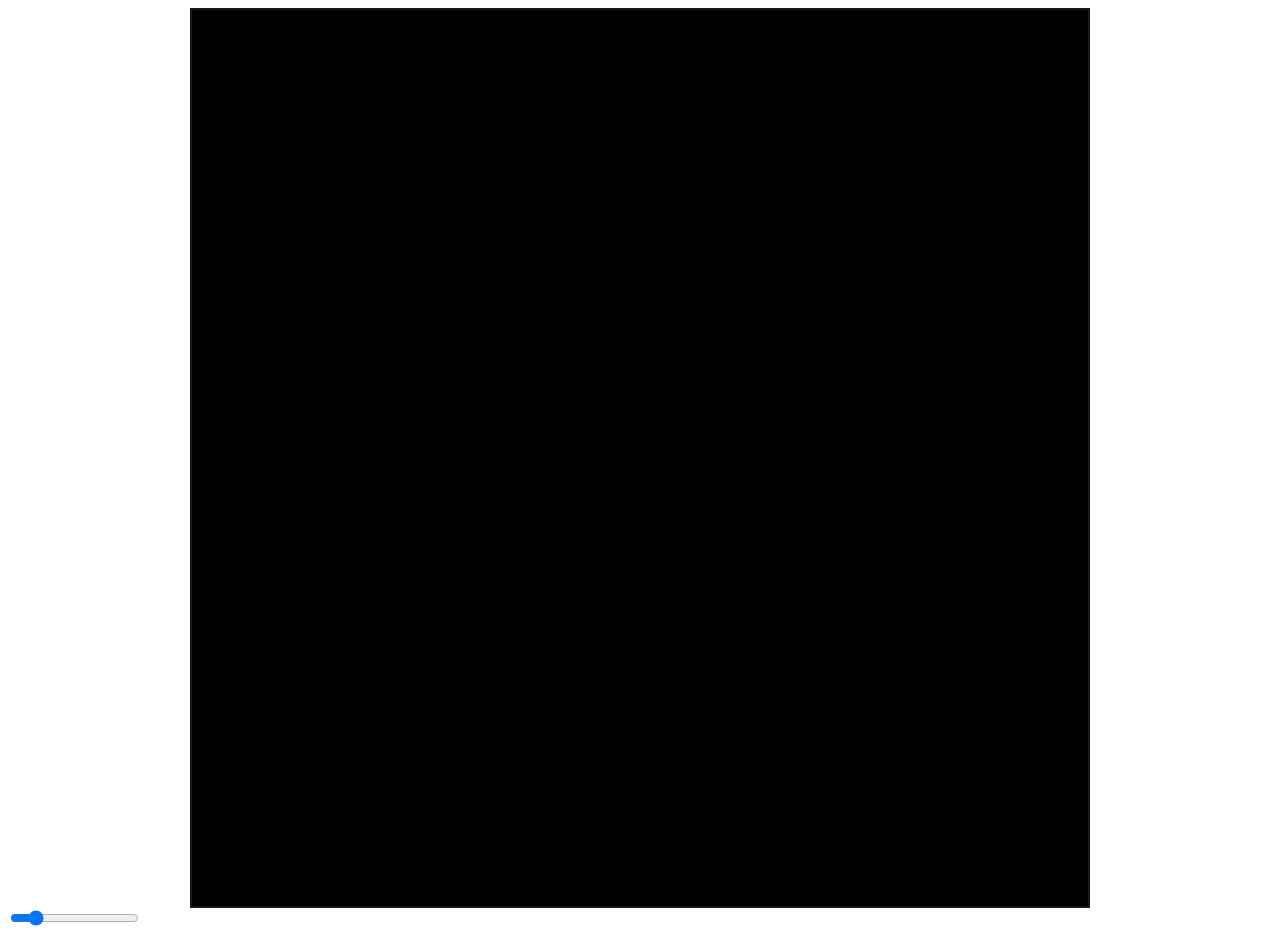
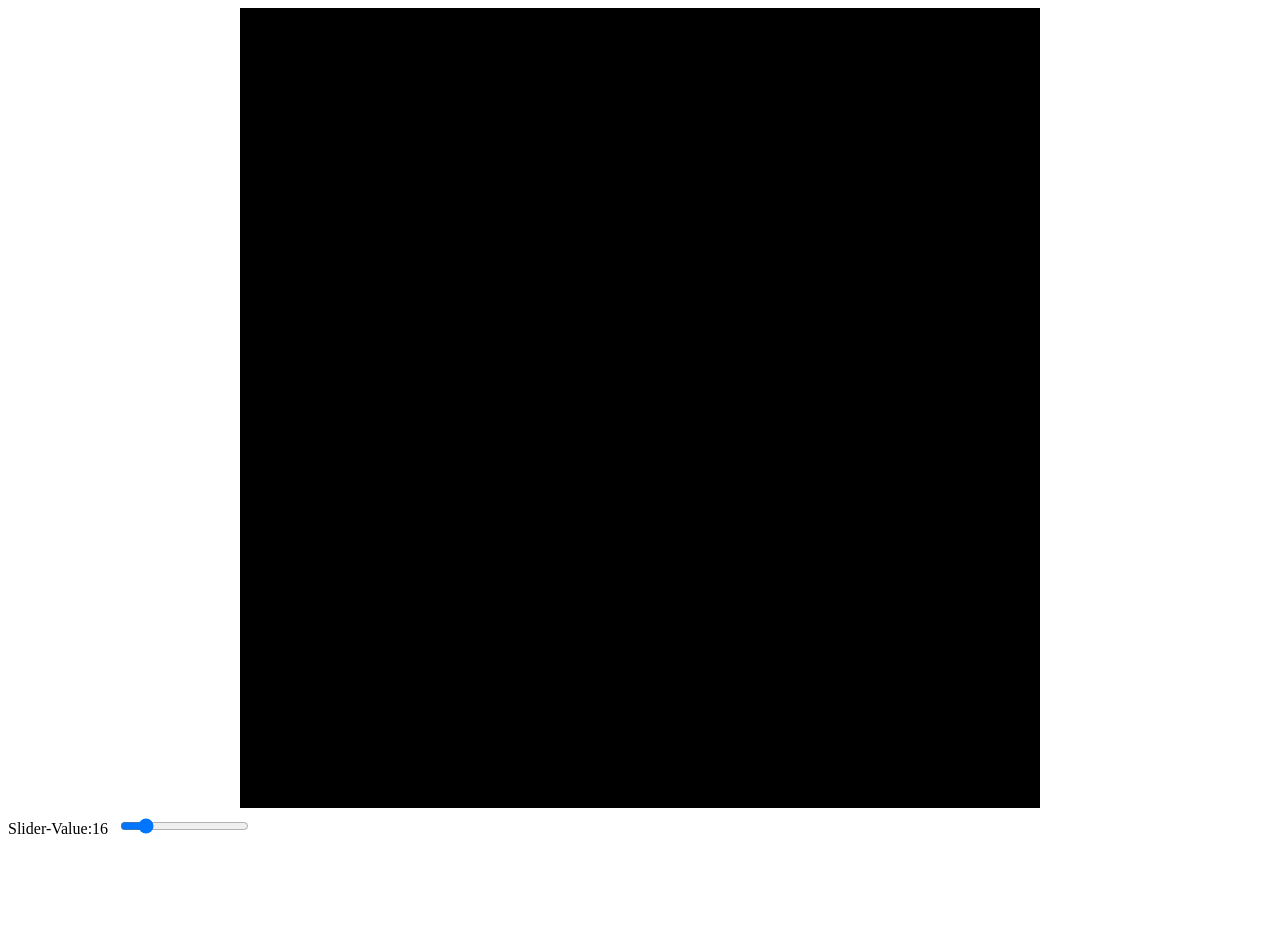
Before and after one commit to KLightiam/Etch-a-Sketch, a plain HTML site: page index.html in a window 1280 px wide. After the commit the page ends 846 px from the top, so only its background shows below. Drawn offline with Linux system fonts and the light colour scheme.

Commit message:
Define Height for Container and Delete try.js Gave specific height to container and added label to slider. Also deleted try.js since app was completed

```diff
--- a/script.js
+++ b/script.js
@@ -1,42 +1,3 @@
-/*
-Create a webpage with a 16x16 grid of square divs.
-Create the divs using JavaScript. Don’t try making them by hand with copy and pasting in your HTML file!
-It’s best to put your grid squares inside another “container” div (which can go directly in your HTML).
-There are several different ways to make the divs appear as a grid (versus just one on each line).
-Feel free to use any or play with each of them:
-float/clear
-inline-block
-flexbox
-CSS Grid
-Be careful with borders and margins, as they can adjust the size of the squares!
-“OMG, why isn’t my grid being created???”
-Did you link your CSS stylesheet?
-Open your browser’s developer tools.
-Check if there are any errors in the JavaScript console.
-Check your “elements” pane to see if the elements have actually shown up but are somehow hidden.
-Go willy-nilly and add console.log statements in your JavaScript to see if it’s actually being loaded.
-Set up a “hover” effect so that the grid divs change color when your mouse passes over them,
-leaving a (pixelated) trail through your grid like a pen would.
-Hint: “Hovering” is what happens when your mouse enters a div and ends when your mouse leaves it.
-You can set up event listeners for either of those events as a starting point.
-There are multiple ways to change the color of the divs, including:
-adding a new class to the div.
-changing the div’s background color using JavaScript.
-Add a button to the top of the screen that will send the user a popup asking for the number of squares per side for the new grid.
-Once entered, the existing grid should be removed and a new grid should be generated in the same total space as before
-(e.g. 960px wide) so that you’ve got a new sketch pad.
-Tip: Set the limit for the user input to a maximum of 100. A larger number of squares results in more computer resources being used,
-potentially causing delays, freezing, or crashing that we want to prevent.
-Research button tags in HTML and how you can make a JavaScript function run when one is clicked.
-Also check out prompts.
-You should be able to enter 64 and have a brand new 64x64 grid pop up without changing the total amount of pixels used.
-Push your project to GitHub!
-
-Instead of just changing the color of a square from black to white (for example),
-have each pass through with the mouse change it to a completely random RGB value.
-Then try having each pass just add another 10% of black to it so that only after 10 passes is the square completely black.
-*/
-
 /*
 my notes
 
@@ -67,23 +28,34 @@ for(let i = 0; i < number of divs;i++){
 
 }
 */
+
 let container = document.querySelector('.container');
-containerWidth = 900;
-container.setAttribute('style',`width:${containerWidth}px`);
+containerWidth = 800;
+container.setAttribute('style',`width:${containerWidth}px;height:${containerWidth}px;display:flex;flex-wrap:wrap;margin:auto;
+border: 0px solid rgb(25, 25, 25);box-sizing:border-box;`);
+
+
 
 let slider = document.createElement('input');
+slider.setAttribute('id','slider');
+slider.setAttribute('style','margin-top:10px;');
 slider.setAttribute('type','range');
 slider.setAttribute('value','16');
 slider.addEventListener('change',display);
 document.body.appendChild(slider);
 
+let label = document.createElement('label');
+label.setAttribute('style','margin-right: 10px;margin-top:0px;');
+label.setAttribute('for','slider');
+document.body.insertBefore(label,slider);
 
 function display(){
 
     let divsOnRow = Number(slider.value);
     let totalDivs = divsOnRow ** 2;
-    let divWidth = Math.floor(containerWidth/divsOnRow);
+    let divWidth = containerWidth/divsOnRow;
     container.replaceChildren("");
+    label.textContent = `Slider-Value:${divsOnRow}`;
 
 
     for(let i = 0; i < totalDivs;i++){
@@ -92,9 +64,7 @@ function display(){
         let RGBColors2 = Math.floor(Math.random()*256);
         let RGBColors3 = Math.floor(Math.random()*256);
         let div = document.createElement('div');
-        div.classList.add('container-item');
-        // div.setAttribute('data-key','0');
-        div.setAttribute('style',`width:${divWidth}px;flex:auto;background-color:rgba(0,0,0,1);height:${divWidth}px`)
+        div.setAttribute('style',`width:${divWidth}px;flex:auto;background-color:rgba(0,0,0,1);`)
         div.addEventListener('mouseenter',colorMe);
         div.addEventListener('mouseleave',colorMe);
         container.appendChild(div);
@@ -102,9 +72,7 @@ function display(){
 
         function colorMe(e){
             if(e.type == 'mouseenter'){
-                // div.setAttribute('style',`background-color:rgb(${RGBColors},${RGBColors2},${RGBColors3});`);
                 div.style.backgroundColor = `rgba(${RGBColors},${RGBColors2},${RGBColors3},${counter/10})`;
-                // console.log(counter);
                 if(counter >= 10){
                     counter = 10;
                 }else{
@@ -112,7 +80,6 @@ function display(){
                 }
             }
             else if(e.type == 'mouseleave'){
-                // div.setAttribute('style','background-color:rgb(255,255,255)');
                 div.style.backgroundColor = `rgba(${RGBColors},${RGBColors2},${RGBColors3},${counter/10})`;
             }
 
```
Also changed, not shown: style.css (+5 -5 lines), try.js (deleted, +0 -14 lines).
